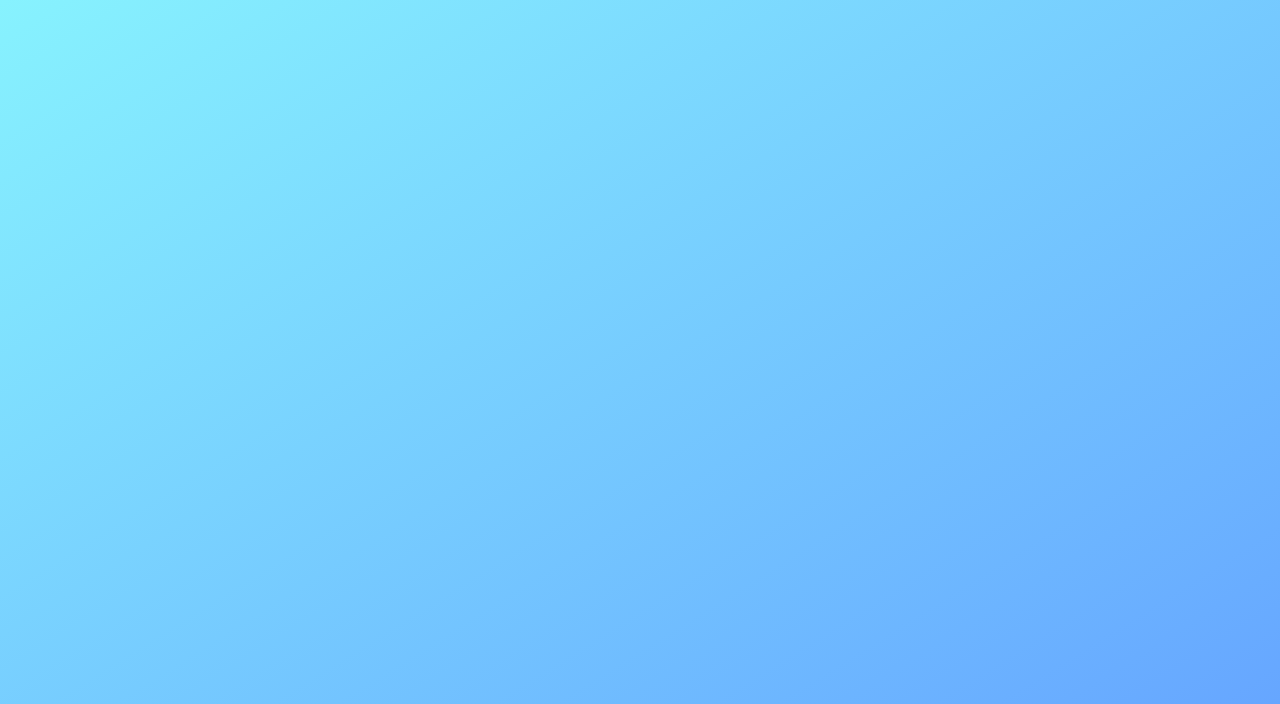
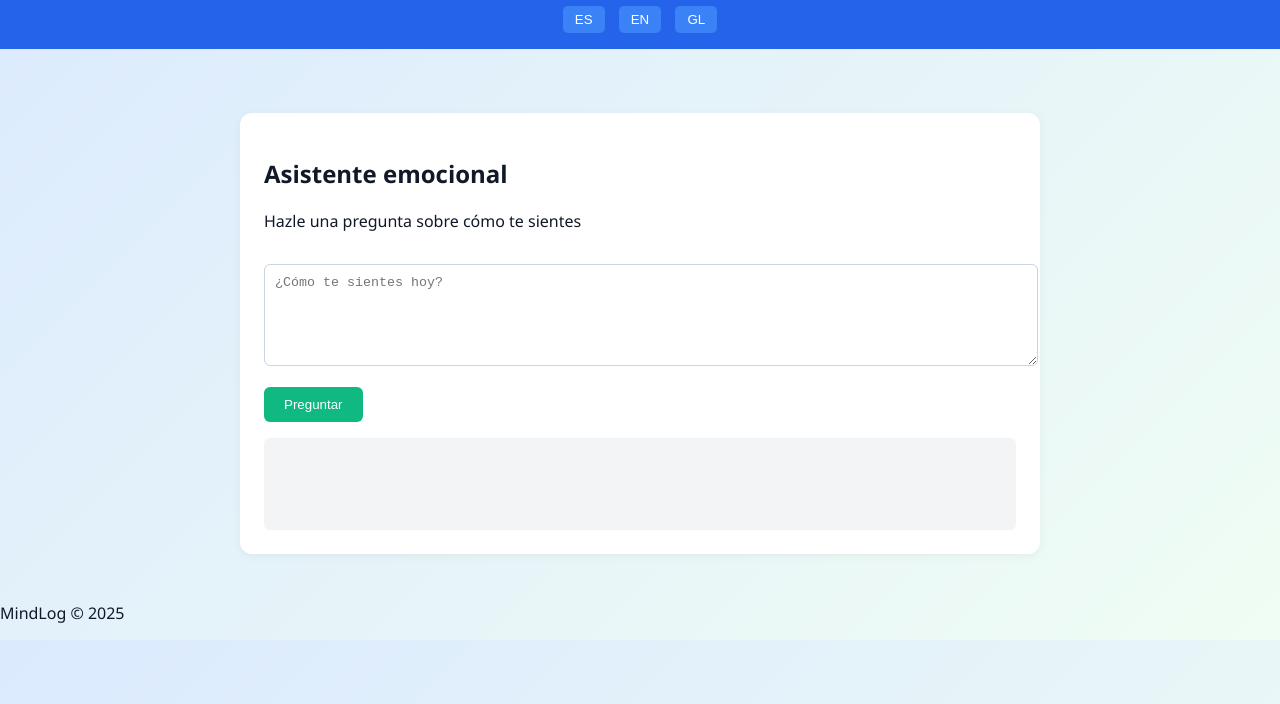
Before and after one commit to ElenaLGM7/MindLog, a plain HTML site: page frontend/index.html in a window 1280 px wide. Shown: the part 96-800 px from the top of the page. Drawn offline with Linux system fonts and the light colour scheme.

Commit message:
Update styles.css

```diff
--- a/frontend/styles.css
+++ b/frontend/styles.css
@@ -1,83 +1,66 @@
-:root {
-  --main-bg: linear-gradient(to bottom right, #89f7fe, #66a6ff);
-  --accent-color: #3b3b98;
-  --text-color: #222;
-  --font: 'Segoe UI', sans-serif;
-}
-
-* {
+body {
+  font-family: 'Segoe UI', sans-serif;
+  background: linear-gradient(135deg, #dbeafe, #f0fdf4);
+  color: #111827;
   margin: 0;
   padding: 0;
-  box-sizing: border-box;
-}
-
-body {
-  font-family: var(--font);
-  background: var(--main-bg);
-  color: var(--text-color);
-  min-height: 100vh;
-  display: flex;
-  flex-direction: column;
-  padding: 1rem;
 }
 
 header {
-  display: flex;
-  justify-content: space-between;
-  align-items: center;
+  background-color: #2563eb;
+  color: white;
+  padding: 1rem;
+  text-align: center;
 }
 
-nav {
-  display: flex;
-  justify-content: space-around;
-  margin: 1rem 0;
-  gap: 0.5rem;
+#language-switcher button {
+  margin: 0 5px;
+  padding: 6px 12px;
+  border: none;
+  background: #3b82f6;
+  color: white;
+  cursor: pointer;
+  border-radius: 5px;
 }
 
-nav button {
-  padding: 0.5rem 1rem;
-  background: var(--accent-color);
+main {
+  padding: 2rem;
+  max-width: 800px;
+  margin: auto;
+}
+
+#ai-assistant {
+  background: white;
+  padding: 1.5rem;
+  border-radius: 12px;
+  box-shadow: 0 2px 10px rgba(0,0,0,0.05);
+  margin-top: 2rem;
+}
+
+#user-question {
+  width: 100%;
+  height: 80px;
+  padding: 10px;
+  margin: 1rem 0;
+  border: 1px solid #cbd5e1;
+  border-radius: 6px;
+  resize: vertical;
+}
+
+#ask-button {
+  padding: 10px 20px;
+  background: #10b981;
   color: white;
   border: none;
-  border-radius: 8px;
+  border-radius: 6px;
   cursor: pointer;
 }
 
-main section {
-  display: none;
-  animation: fadeIn 0.3s ease-in;
+#ai-response {
+  margin-top: 1rem;
+  padding: 1rem;
+  background: #f3f4f6;
+  border-radius: 6px;
+  min-height: 60px;
+  white-space: pre-line;
 }
-
-main section.active {
-  display: block;
-}
-
-textarea {
-  width: 100%;
-  height: 100px;
-  margin: 1rem 0;
-  padding: 0.5rem;
-  border-radius: 8px;
-  border: 1px solid #ccc;
-  resize: vertical;
-}
-
-#emotions-container label {
-  margin-right: 1rem;
-  display: inline-block;
-}
-
-button {
-  background: var(--accent-color);
-  color: white;
-  border: none;
-  border-radius: 5px;
-  padding: 0.6rem 1rem;
-  cursor: pointer;
-  margin-top: 1rem;
-}
-
-@keyframes fadeIn {
-  from { opacity: 0 }
-  to { opacity: 1 }
-}
```
